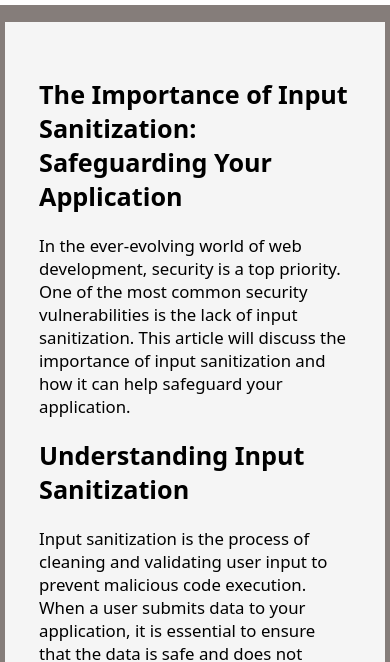
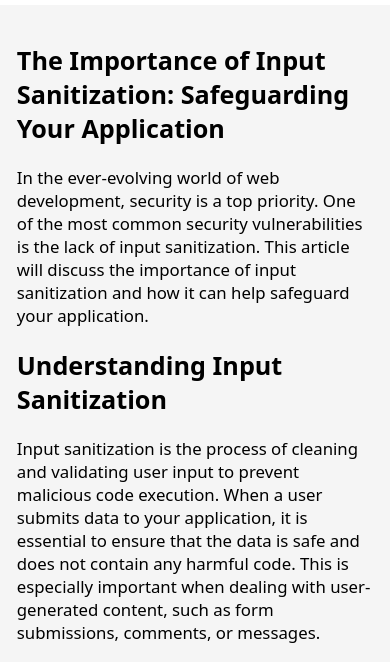
Before and after one commit to CyTechNomad/chowell.dev, an Astro site: page /blog/the-importance-of-input-sanitization-safeguarding-your-application in a window 390 px wide. Shown: the part 174-836 px from the top of the page. Built offline with nearby package versions, Linux system fonts and the light colour scheme; Astro itself is replaced by a stand-in of ours.

Commit message:
adjusted margin and padding

```diff
--- a/src/pages/blog/[slug].astro
+++ b/src/pages/blog/[slug].astro
@@ -27,15 +27,18 @@ const { Content } = Astro.props.post;
   article {
     max-width: 80vw;
     margin: 0 auto;
-    margin-top: 1rem;
+    margin-top: 1.5rem;
+    margin-bottom: 1.5rem;
     padding: 2rem;
+    padding-top: 1.5rem;
     background-color: whitesmoke;
     color: black;
   }
-  @media (800px) {
+  @media (max-width: 800px) {
     article {
-      max-width: 90vw;
+      max-width: 100vw;
       padding: 1rem;
+      margin: 0;
     }
   }
 </style>
```
